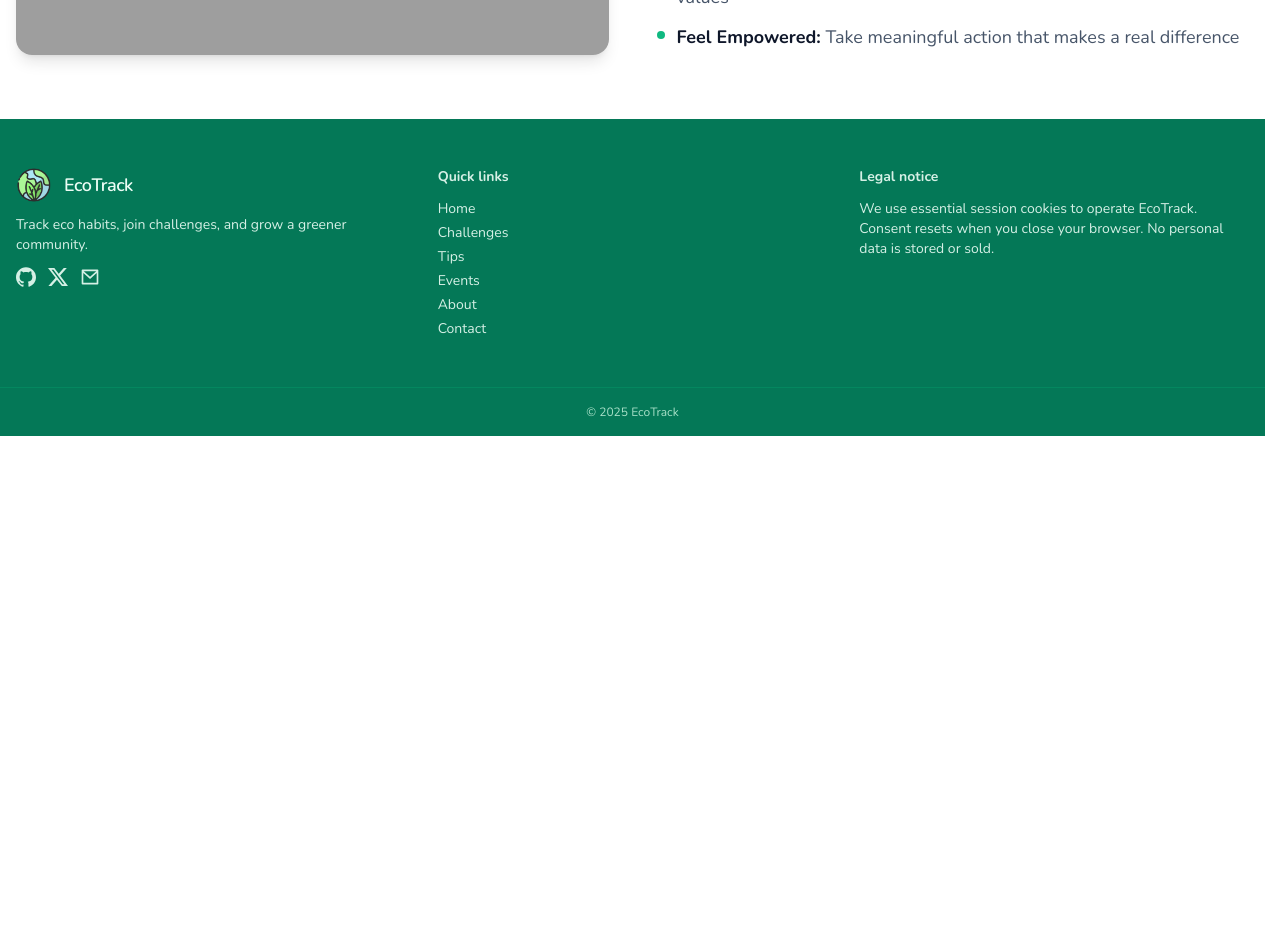
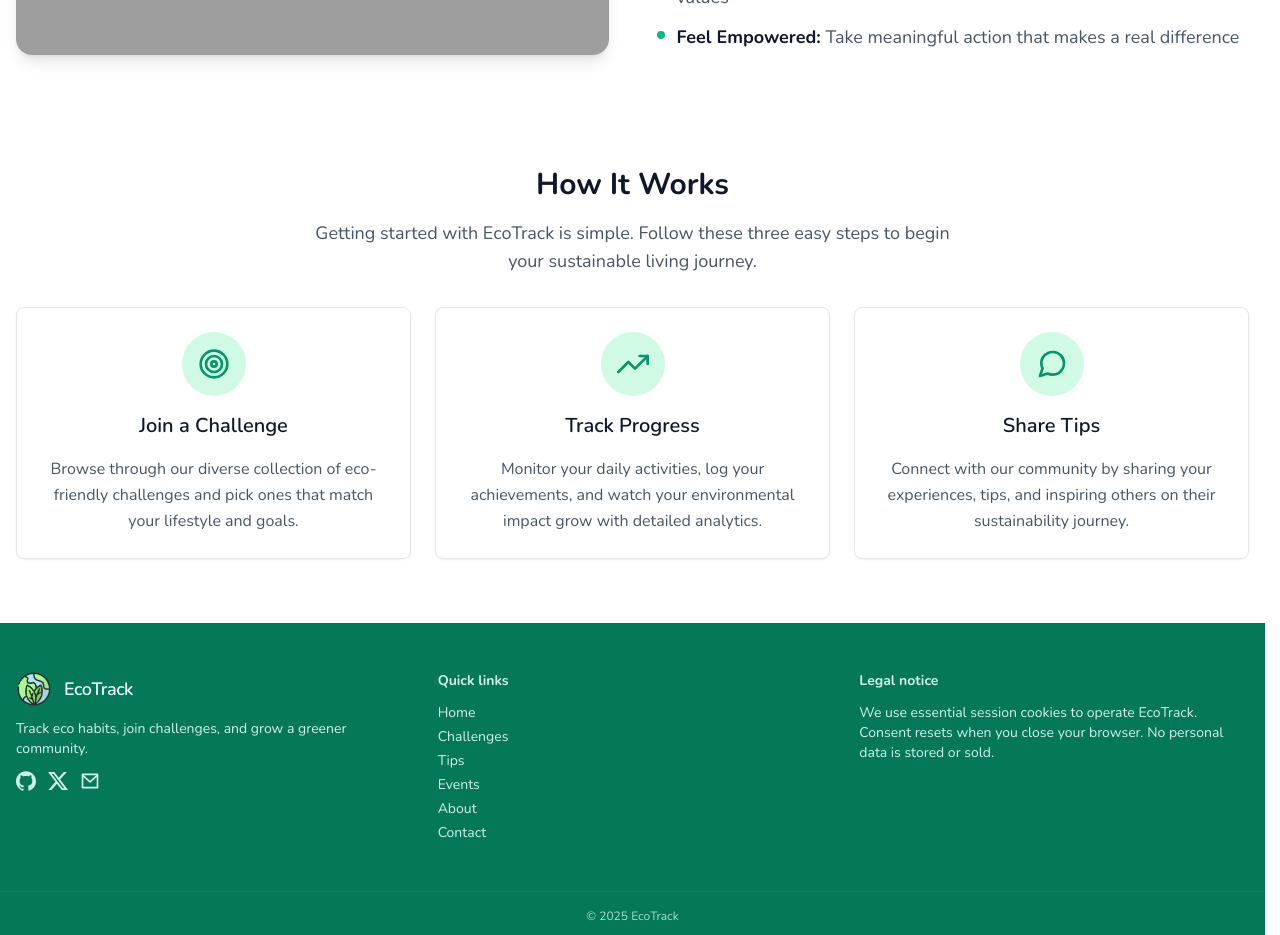
Before and after one commit to iamOmarFaruk/EcoTrack-Front, a React (Vite) app: page / in a window 1280 px wide. Shown: the part 3180-4115 px from the top of the page. Before the commit the page ends 3616 px from the top, so only its background shows below. Built offline with nearby package versions, Linux system fonts and the light colour scheme; grey boxes are pictures that could not be loaded.

Commit message:
frontend for now

```diff
--- /dev/null
+++ b/src/components/HowItWorks.jsx
@@ -0,0 +1,64 @@
+import { Card, CardContent } from './ui/Card.jsx'
+import { FiTarget, FiTrendingUp, FiMessageCircle } from 'react-icons/fi'
+
+export default function HowItWorks() {
+  const steps = [
+    {
+      id: 1,
+      icon: FiTarget,
+      title: 'Join a Challenge',
+      description: 'Browse through our diverse collection of eco-friendly challenges and pick ones that match your lifestyle and goals.'
+    },
+    {
+      id: 2,
+      icon: FiTrendingUp,
+      title: 'Track Progress',
+      description: 'Monitor your daily activities, log your achievements, and watch your environmental impact grow with detailed analytics.'
+    },
+    {
+      id: 3,
+      icon: FiMessageCircle,
+      title: 'Share Tips',
+      description: 'Connect with our community by sharing your experiences, tips, and inspiring others on their sustainability journey.'
+    }
+  ]
+
+  return (
+    <section className="space-y-8">
+      <div className="text-center space-y-4">
+        <h2 className="text-2xl sm:text-3xl font-bold text-slate-900">
+          How It Works
+        </h2>
+        <p className="text-base sm:text-lg text-slate-600 max-w-2xl mx-auto">
+          Getting started with EcoTrack is simple. Follow these three easy steps to begin your sustainable living journey.
+        </p>
+      </div>
+
+      <div className="grid gap-6 md:grid-cols-3">
+        {steps.map((step) => {
+          const IconComponent = step.icon
+          return (
+            <Card key={step.id} className="h-full transition-all duration-300 hover:shadow-lg hover:-translate-y-1">
+              <CardContent className="p-6 text-center space-y-4">
+                {/* Icon */}
+                <div className="w-16 h-16 bg-emerald-100 rounded-full flex items-center justify-center mx-auto">
+                  <IconComponent className="w-8 h-8 text-emerald-600" />
+                </div>
+
+                {/* Title */}
+                <h3 className="text-xl font-semibold text-slate-900">
+                  {step.title}
+                </h3>
+
+                {/* Description */}
+                <p className="text-slate-600 leading-relaxed">
+                  {step.description}
+                </p>
+              </CardContent>
+            </Card>
+          )
+        })}
+      </div>
+    </section>
+  )
+}
--- a/src/pages/Home.jsx
+++ b/src/pages/Home.jsx
@@ -7,6 +7,7 @@ import { ChallengeCardSkeleton, TipCardSkeleton, EventCardSkeleton } from '../co
 import EcoLoader from '../components/EcoLoader.jsx'
 import CommunityStats from '../components/CommunityStats.jsx'
 import LazySection from '../components/LazySection.jsx'
+import HowItWorks from '../components/HowItWorks.jsx'
 import { useMockFetch } from '../hooks/useMockFetch.js'
 import { useDocumentTitle } from '../hooks/useDocumentTitle.js'
 import { useIntersectionObserver } from '../hooks/useIntersectionObserver.js'
@@ -174,6 +175,8 @@ export default function Home() {
           </ul>
         </div>
       </section>
+
+      <HowItWorks />
     </div>
   )
 }
```
